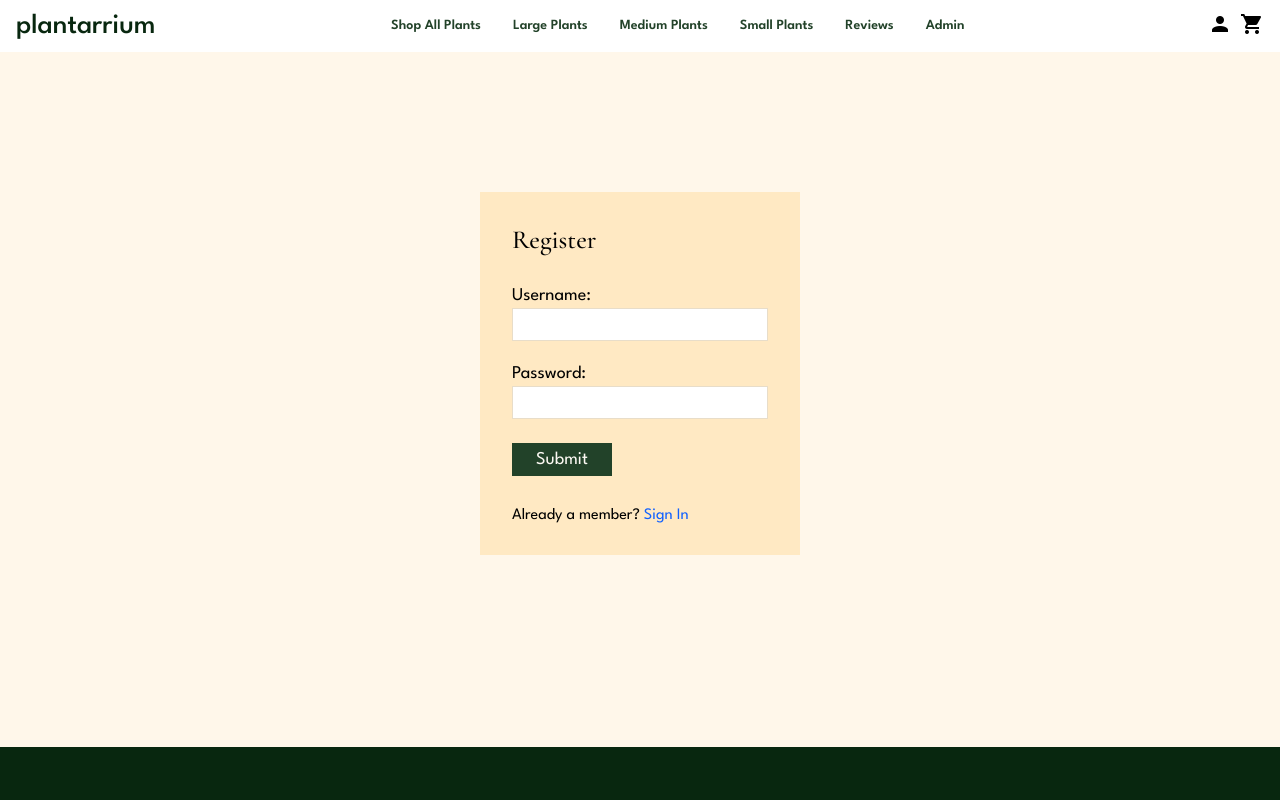
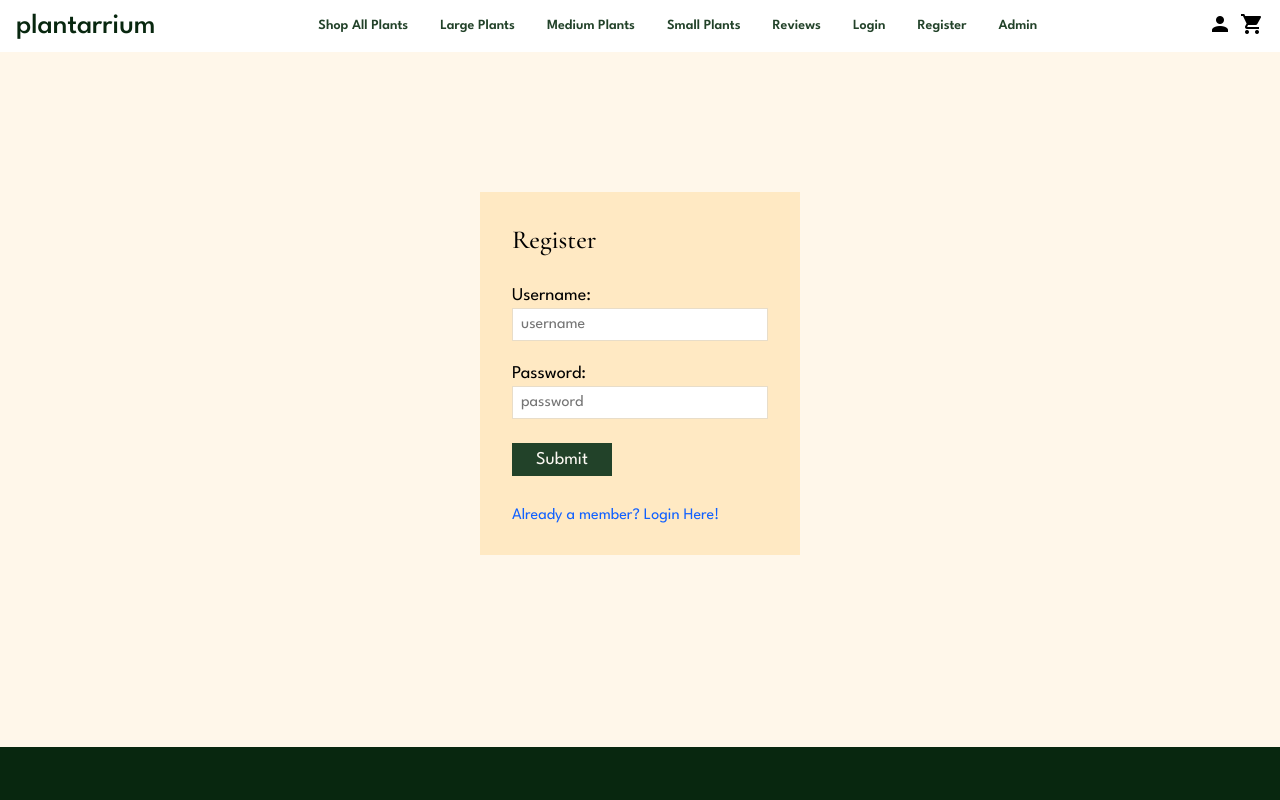
Before and after one commit to 2110-FTB-PT/infinite-loop, a React (Create React App) app: page /register in a window 1280 px wide. Shown: the top 800 px of the page. Built offline with nearby package versions, Linux system fonts and the light colour scheme; no server answers.

Commit message:
login and register in process

```diff
--- a/db/models/user.js
+++ b/db/models/user.js
@@ -14,6 +14,7 @@ const getAllUsers = async () => {
 }
 
 const createUser = async ({ full_name, email, username, password }) => {
+  const hashedPassword = await bcrypt.hash(password, 10);
   try {
     if (!username || !password) {
       throw {
@@ -21,8 +22,6 @@ const createUser = async ({ full_name, email, username, password }) => {
         message: "Please provide a username and a password",
       };
     }
-
-    const hashedPassword = await bcrypt.hash(password, 10);
 
     const {
       rows: [user],
--- a/src/components/LoginForm.js
+++ b/src/components/LoginForm.js
@@ -10,13 +10,16 @@ const LoginForm = ({ setToken }) => {
   const navigate = useNavigate();
 
   const handleSubmit = async (event) => {
-    event.preventDefault();
     try {
-      const token = await login(username.toLowerCase(), password);
+      event.preventDefault();
+      const [token] = await login(username.toLowerCase(), password);
       localStorage.setItem("token", token);
       setToken(token);
+      navigate("/");
     } catch (error) {
-      console.error(error.message);
+      console.log(error.response.data);
+      setPassword("")
+      console.dir("error at submit login", error);
     }
   };
 
@@ -30,6 +33,7 @@ const LoginForm = ({ setToken }) => {
             className='account-form-input'
             required
             value={username}
+            placeholder="username"
             onChange={(e) => {
               setUsername(e.target.value);
             }}
@@ -43,6 +47,7 @@ const LoginForm = ({ setToken }) => {
             required
             type='password'
             value={password}
+            placeholder="password"
             onChange={(e) => {
               setPassword(e.target.value);
             }}
@@ -50,10 +55,8 @@ const LoginForm = ({ setToken }) => {
         </div>
         <button className='account-form-button'>Submit</button>
         <div className='account-form-additional'>
-          Not a member yet?
           <Link className='account-form-additional-path' to={"/register"}>
-            {" "}
-            Register Now
+            Not a member yet? Register Now!
           </Link>
         </div>
       </form>
--- a/src/components/Navigation.js
+++ b/src/components/Navigation.js
@@ -27,6 +27,12 @@ const Navigation = () => {
           <Link to="/reviews" style={{ textDecoration: "none"}}>
           <div className="plant-categories-link">Reviews</div>
           </Link>
+          <Link to="/login" style={{ textDecoration: "none"}}>
+          <div className="plant-categories-link">Login</div>
+          </Link>
+          <Link to="/register" style={{ textDecoration: "none"}}>
+          <div className="plant-categories-link">Register</div>
+          </Link>
           <Link to="/admin" style={{ textDecoration: "none"}}>
           <div className="plant-categories-link">Admin</div>
           </Link>
--- a/src/components/RegisterForm.js
+++ b/src/components/RegisterForm.js
@@ -1,18 +1,27 @@
 import React, { useState } from "react";
 import { Link, useNavigate } from "react-router-dom";
 import "../style/AccountForm.css";
+import { login, register } from "../axios-services";
 
 const RegisterForm = ({ setToken }) => {
   const [username, setUserName] = useState("");
   const [password, setPassword] = useState("");
+
   const navigate = useNavigate();
 
   const handleSubmit = async (event) => {
-    event.preventDefault();
-    // const token = await login(username.toLowerCase(), password);
-    //   localStorage.setItem("token", token);
-    //   setToken(token);
-    //   navigate("/");
+    try {
+      event.preventDefault();
+      await register(username, password);
+      const [token] = await login(username.toLowerCase(), password);
+      setToken(token);
+      navigate("/");
+    } catch (error) {
+      console.log(error.response.data);
+      setUserName("");
+      setPassword("");
+      console.dir("error at submit register", error)
+    }
   };
 
   return (
@@ -25,6 +34,7 @@ const RegisterForm = ({ setToken }) => {
             className='account-form-input'
             required
             value={username}
+            placeholder="username"
             onChange={(event) => {
               setUserName(event.target.value);
             }}
@@ -38,6 +48,7 @@ const RegisterForm = ({ setToken }) => {
             required
             type='password'
             value={password}
+            placeholder="password"
             onChange={(event) => {
               setPassword(event.target.value);
             }}
@@ -45,10 +56,8 @@ const RegisterForm = ({ setToken }) => {
         </div>
         <button className='account-form-button'>Submit</button>
         <div className='account-form-additional'>
-          Already a member?
           <Link className='account-form-additional-path' to={"/login"}>
-            {" "}
-            Sign In
+            Already a member? Login Here!
           </Link>
         </div>
       </form>
```
